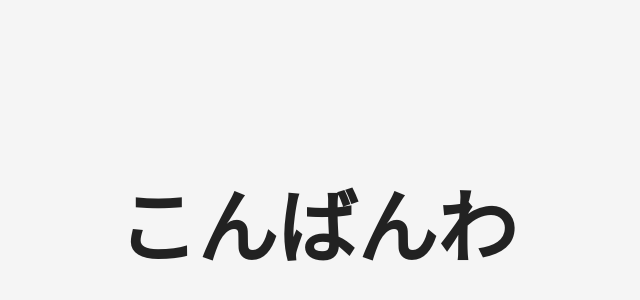
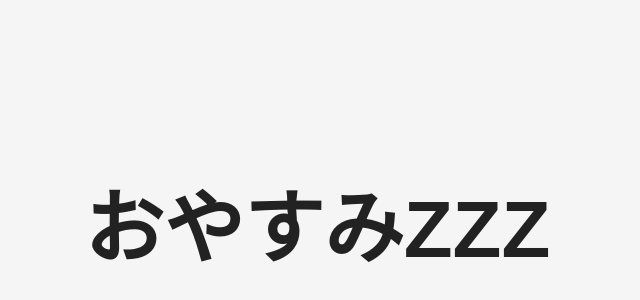
Before and after one commit to anon68223/test, a plain HTML site: page index.html in a window 1280 px wide. Shown: the part 178-478 px from the top of the page, without its empty margins (323-963 px from the left). Drawn offline with Linux system fonts and the light colour scheme.

Commit message:
Update greeting to good night

```diff
--- a/index.html
+++ b/index.html
@@ -3,7 +3,7 @@
 <head>
   <meta charset="utf-8">
   <meta name="viewport" content="width=device-width, initial-scale=1">
-  <title>こんばんわ</title>
+  <title>おやすみZZZ</title>
   <style>
     html, body { height: 100%; margin: 0; }
     body {
@@ -18,6 +18,6 @@
   </style>
 </head>
 <body>
-  <h1>こんばんわ</h1>
+  <h1>おやすみZZZ</h1>
 </body>
 </html>
```
